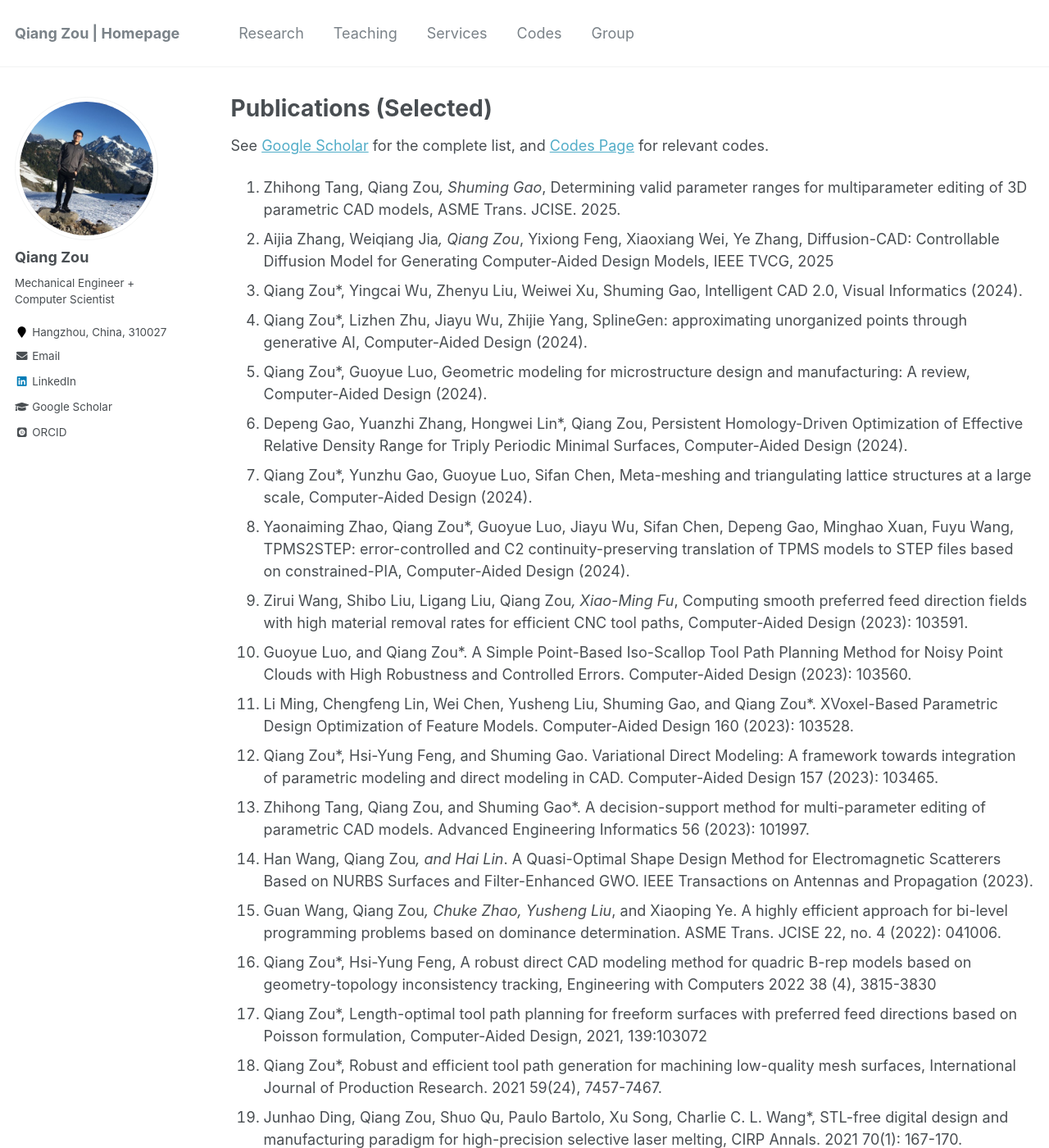
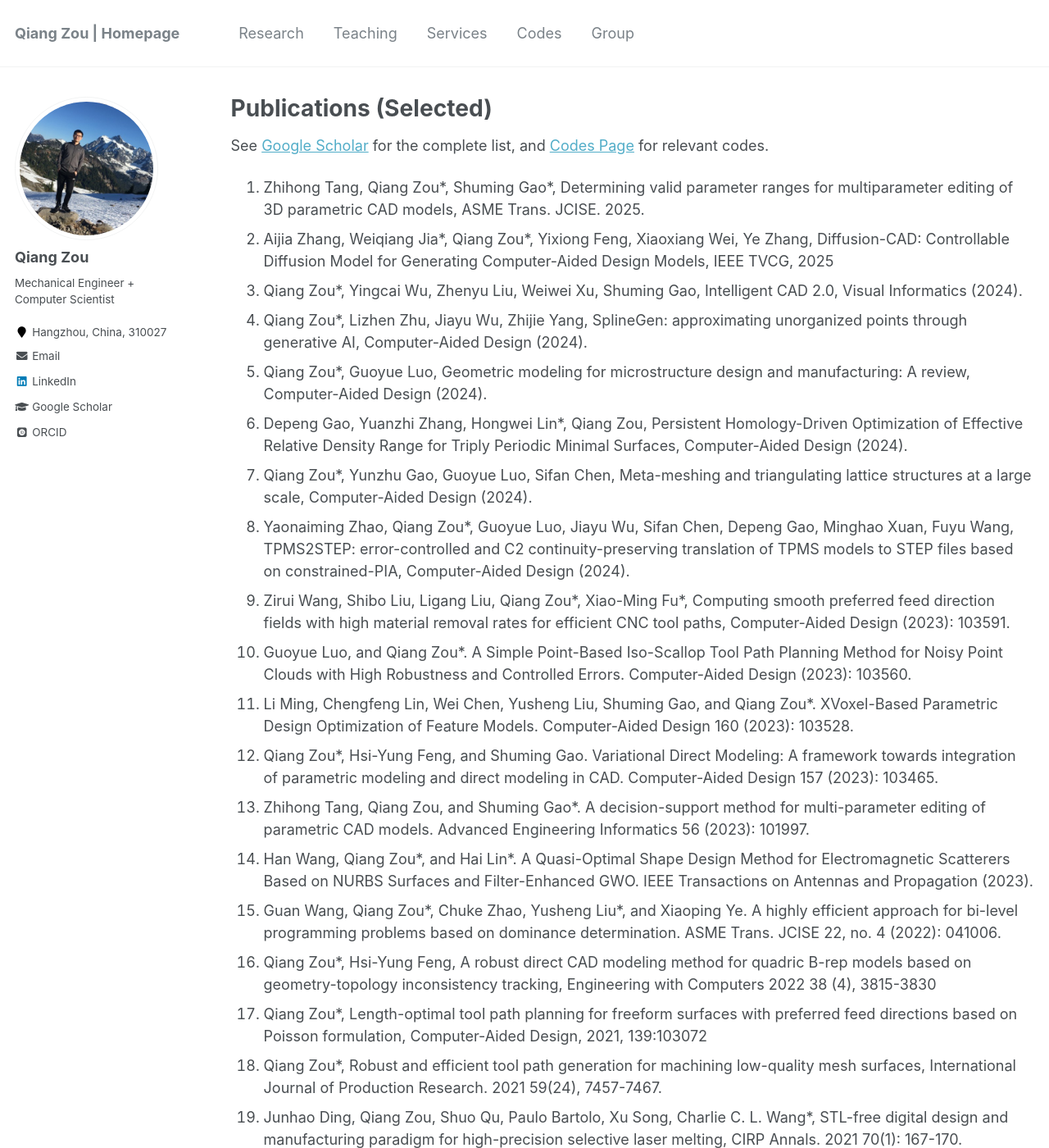
Before and after one commit to Qiang-Zou/Qiang-Zou.github.io, a Jekyll site: the page built from _pages/research.md, in a window 1280 px wide and 1400 px high. Shown: the whole window at 82% size. Built offline with Jekyll 4.4.1, drawn with Linux system fonts in a browser that asks for light colours; some web fonts are replaced; some of the changed text lies outside the part shown.

Commit message:
Update research.md

```diff
--- a/_pages/research.md
+++ b/_pages/research.md
@@ -14,28 +14,28 @@ Theses
 
 See [Google Scholar](https://scholar.google.com/citations?user=9FwFNqAAAAAJ&hl=en) for the complete list, and [Codes Page](https://qiang-zou.github.io//codes/) for relevant codes.
 
-1. Zhihong Tang, Qiang Zou*, Shuming Gao*, Determining valid parameter ranges for multiparameter editing of 3D parametric CAD models, ASME Trans. JCISE. 2025.
-1. Aijia Zhang, Weiqiang Jia*, Qiang Zou*, Yixiong Feng, Xiaoxiang Wei, Ye Zhang, Diffusion-CAD: Controllable Diffusion Model for Generating Computer-Aided Design Models, IEEE TVCG, 2025
-<!-- 1. Yimin Feng, Ping Ge, Yanli Shao, Qiang Zou*, and Yusheng Liu. UAF-Based Integration of Design and Simulation Model for System-of-Systems. Journal of Systems Engineering and Electronics 36, no. 1 (2025): 108-126.-->
-1. Qiang Zou*, Yingcai Wu, Zhenyu Liu, Weiwei Xu, Shuming Gao, Intelligent CAD 2.0, Visual Informatics (2024).
-1. Qiang Zou*, Lizhen Zhu, Jiayu Wu, Zhijie Yang, SplineGen: approximating unorganized points through generative AI, Computer-Aided Design (2024).
-1. Qiang Zou*, Guoyue Luo, Geometric modeling for microstructure design and manufacturing: A review, Computer-Aided Design (2024).
-1. Depeng Gao, Yuanzhi Zhang, Hongwei Lin*, Qiang Zou, Persistent Homology-Driven Optimization of Effective Relative Density Range for Triply Periodic Minimal Surfaces, Computer-Aided Design (2024).
-1. Qiang Zou*, Yunzhu Gao, Guoyue Luo, Sifan Chen, Meta-meshing and triangulating lattice structures at a large scale, Computer-Aided Design (2024).
-1. Yaonaiming Zhao, Qiang Zou*, Guoyue Luo, Jiayu Wu, Sifan Chen, Depeng Gao, Minghao Xuan, Fuyu Wang, TPMS2STEP: error-controlled and C2 continuity-preserving translation of TPMS models to STEP files based on constrained-PIA, Computer-Aided Design (2024).
-1. Zirui Wang, Shibo Liu, Ligang Liu, Qiang Zou*, Xiao-Ming Fu*, Computing smooth preferred feed direction fields with high material removal rates for efficient CNC tool paths, Computer-Aided Design (2023): 103591.
-1. Guoyue Luo, and Qiang Zou*. A Simple Point-Based Iso-Scallop Tool Path Planning Method for Noisy Point Clouds with High Robustness and Controlled Errors. Computer-Aided Design (2023): 103560.
-1. Li Ming, Chengfeng Lin, Wei Chen, Yusheng Liu, Shuming Gao, and Qiang Zou*. XVoxel-Based Parametric Design Optimization of Feature Models. Computer-Aided Design 160 (2023): 103528.
-1. Qiang Zou*, Hsi-Yung Feng, and Shuming Gao. Variational Direct Modeling: A framework towards integration of parametric modeling and direct modeling in CAD. Computer-Aided Design 157 (2023): 103465.
+1. Zhihong Tang, Qiang Zou\*, Shuming Gao\*, Determining valid parameter ranges for multiparameter editing of 3D parametric CAD models, ASME Trans. JCISE. 2025.
+1. Aijia Zhang, Weiqiang Jia\*, Qiang Zou\*, Yixiong Feng, Xiaoxiang Wei, Ye Zhang, Diffusion-CAD: Controllable Diffusion Model for Generating Computer-Aided Design Models, IEEE TVCG, 2025
+<!-- 1. Yimin Feng, Ping Ge, Yanli Shao, Qiang Zou\*, and Yusheng Liu. UAF-Based Integration of Design and Simulation Model for System-of-Systems. Journal of Systems Engineering and Electronics 36, no. 1 (2025): 108-126.-->
+1. Qiang Zou\*, Yingcai Wu, Zhenyu Liu, Weiwei Xu, Shuming Gao, Intelligent CAD 2.0, Visual Informatics (2024).
+1. Qiang Zou\*, Lizhen Zhu, Jiayu Wu, Zhijie Yang, SplineGen: approximating unorganized points through generative AI, Computer-Aided Design (2024).
+1. Qiang Zou\*, Guoyue Luo, Geometric modeling for microstructure design and manufacturing: A review, Computer-Aided Design (2024).
+1. Depeng Gao, Yuanzhi Zhang, Hongwei Lin\*, Qiang Zou, Persistent Homology-Driven Optimization of Effective Relative Density Range for Triply Periodic Minimal Surfaces, Computer-Aided Design (2024).
+1. Qiang Zou\*, Yunzhu Gao, Guoyue Luo, Sifan Chen, Meta-meshing and triangulating lattice structures at a large scale, Computer-Aided Design (2024).
+1. Yaonaiming Zhao, Qiang Zou\*, Guoyue Luo, Jiayu Wu, Sifan Chen, Depeng Gao, Minghao Xuan, Fuyu Wang, TPMS2STEP: error-controlled and C2 continuity-preserving translation of TPMS models to STEP files based on constrained-PIA, Computer-Aided Design (2024).
+1. Zirui Wang, Shibo Liu, Ligang Liu, Qiang Zou\*, Xiao-Ming Fu\*, Computing smooth preferred feed direction fields with high material removal rates for efficient CNC tool paths, Computer-Aided Design (2023): 103591.
+1. Guoyue Luo, and Qiang Zou\*. A Simple Point-Based Iso-Scallop Tool Path Planning Method for Noisy Point Clouds with High Robustness and Controlled Errors. Computer-Aided Design (2023): 103560.
+1. Li Ming, Chengfeng Lin, Wei Chen, Yusheng Liu, Shuming Gao, and Qiang Zou\*. XVoxel-Based Parametric Design Optimization of Feature Models. Computer-Aided Design 160 (2023): 103528.
+1. Qiang Zou\*, Hsi-Yung Feng, and Shuming Gao. Variational Direct Modeling: A framework towards integration of parametric modeling and direct modeling in CAD. Computer-Aided Design 157 (2023): 103465.
 1. Zhihong Tang, Qiang Zou, and Shuming Gao*. A decision-support method for multi-parameter editing of parametric CAD models. Advanced Engineering Informatics 56 (2023): 101997.
-1. Han Wang, Qiang Zou*, and Hai Lin*. A Quasi-Optimal Shape Design Method for Electromagnetic Scatterers Based on NURBS Surfaces and Filter-Enhanced GWO. IEEE Transactions on Antennas and Propagation (2023).
+1. Han Wang, Qiang Zou\*, and Hai Lin\*. A Quasi-Optimal Shape Design Method for Electromagnetic Scatterers Based on NURBS Surfaces and Filter-Enhanced GWO. IEEE Transactions on Antennas and Propagation (2023).
 <!-- 1. Jincheng Mei, Qiang Zou. 3D CAD: Historical Development and Trends. CCF Communications (2023):10. -->
-<!-- 1. Ziheng Bao, Wu liu, and Qiang Zou*. Parallel Inverse Evaluation of NURBS Surfaces Based on Matrix Representation. Journal of Computer-Aided Design & Computer Graphics (2023):35. -->
-<!-- 1. Yimin Feng, Chenchu Zhou, Qiang Zou*, Yusheng Liu*, Jiyuan Lyu, Xinfeng Wu. A goal-based approach for modeling and simulation of different types of system-of-systems. Journal of Systems Engineering and Electronics (2023):34(3), 627-640. -->
-<!-- 1. Yimin Feng, Qiang Zou*, Chenchu Zhou, Yusheng Liu*, Qibo Peng. Ontology-Based Architecture Process of System-of-Systems: From Capability Development to Operational Modeling. Journal of Systems Engineering and Electronics (2023):13(9), 5419. -->
+<!-- 1. Ziheng Bao, Wu liu, and Qiang Zou\*. Parallel Inverse Evaluation of NURBS Surfaces Based on Matrix Representation. Journal of Computer-Aided Design & Computer Graphics (2023):35. -->
+<!-- 1. Yimin Feng, Chenchu Zhou, Qiang Zou\*, Yusheng Liu\*, Jiyuan Lyu, Xinfeng Wu. A goal-based approach for modeling and simulation of different types of system-of-systems. Journal of Systems Engineering and Electronics (2023):34(3), 627-640. -->
+<!-- 1. Yimin Feng, Qiang Zou\*, Chenchu Zhou, Yusheng Liu\*, Qibo Peng. Ontology-Based Architecture Process of System-of-Systems: From Capability Development to Operational Modeling. Journal of Systems Engineering and Electronics (2023):13(9), 5419. -->
 <!-- 1. Qiang Zou*. A note on solid modeling: history, state of the art, future. Journal of Graphics, 2022, 43(6): 987-1001. -->
 <!-- 1. MA Hong-yu , SHEN Li-yong*, JIANG Xin , ZOU Qiang , YUAN Chun-ming. A survey of path planning and feedrate interpolation in computer numerical control. Journal of Graphics, 2022, 43(6): 967-986. -->
-1. Guan Wang, Qiang Zou*, Chuke Zhao, Yusheng Liu*, and Xiaoping Ye. A highly efficient approach for bi-level programming problems based on dominance determination. ASME Trans. JCISE 22, no. 4 (2022): 041006.
+1. Guan Wang, Qiang Zou\*, Chuke Zhao, Yusheng Liu\*, and Xiaoping Ye. A highly efficient approach for bi-level programming problems based on dominance determination. ASME Trans. JCISE 22, no. 4 (2022): 041006.
 1. Qiang Zou*, Hsi-Yung Feng, A robust direct CAD modeling method for quadric B-rep models based on geometry-topology inconsistency tracking, Engineering with Computers 2022 38 (4), 3815-3830
 1. Qiang Zou*, Length-optimal tool path planning for freeform surfaces with preferred feed directions based on Poisson formulation, Computer-Aided Design, 2021, 139:103072
 1. Qiang Zou*, Robust and efficient tool path generation for machining low-quality mesh surfaces, International Journal of Production Research. 2021 59(24), 7457-7467.
@@ -52,32 +52,32 @@ See [Google Scholar](https://scholar.google.com/citations?user=9FwFNqAAAAAJ&hl=e
 <!-- 1. Jibin Zhao*, Bo Zhong, Qiang Zou, Honjun Liu, Tool orientation planning for five-axis CNC machining of open free-form surfaces. Journal of Systems Science and Complexity 26 (5) (2013) 667–675. -->
 
 ### Highlights: AI+Design
-* Qiang Zou*, Yingcai Wu, Zhenyu Liu, Weiwei Xu, Shuming Gao, Intelligent CAD 2.0, Visual Informatics (2024).
-* Aijia Zhang, Weiqiang Jia*, Qiang Zou*, Yixiong Feng, Xiaoxiang Wei, Ye Zhang, Diffusion-CAD: Controllable Diffusion Model for Generating Computer-Aided Design Models, IEEE TVCG, 2025
-* Qiang Zou*, Lizhen Zhu, Jiayu Wu, Zhijie Yang, SplineGen: approximating unorganized points through generative AI, Computer-Aided Design (2024).
+* Qiang Zou\*, Yingcai Wu, Zhenyu Liu, Weiwei Xu, Shuming Gao, Intelligent CAD 2.0, Visual Informatics (2024).
+* Aijia Zhang, Weiqiang Jia\*, Qiang Zou\*, Yixiong Feng, Xiaoxiang Wei, Ye Zhang, Diffusion-CAD: Controllable Diffusion Model for Generating Computer-Aided Design Models, IEEE TVCG, 2025
+* Qiang Zou\*, Lizhen Zhu, Jiayu Wu, Zhijie Yang, SplineGen: approximating unorganized points through generative AI, Computer-Aided Design (2024).
 
 ### Highlights: Microstructure Modeling
-* Qiang Zou*, Guoyue Luo, Geometric modeling for microstructure design and manufacturing: A review, Computer-Aided Design (2024).
-* Qiang Zou*, Yunzhu Gao, Guoyue Luo, Sifan Chen, Meta-meshing and triangulating lattice structures at a large scale, Computer-Aided Design (2024).
-* Yaonaiming Zhao, Qiang Zou*, Guoyue Luo, Jiayu Wu, Sifan Chen, Depeng Gao, Minghao Xuan, Fuyu Wang, TPMS2STEP: error-controlled and C2 continuity-preserving translation of TPMS models to STEP files based on constrained-PIA, Computer-Aided Design (2024).
+* Qiang Zou\*, Guoyue Luo, Geometric modeling for microstructure design and manufacturing: A review, Computer-Aided Design (2024).
+* Qiang Zou\*, Yunzhu Gao, Guoyue Luo, Sifan Chen, Meta-meshing and triangulating lattice structures at a large scale, Computer-Aided Design (2024).
+* Yaonaiming Zhao, Qiang Zou\*, Guoyue Luo, Jiayu Wu, Sifan Chen, Depeng Gao, Minghao Xuan, Fuyu Wang, TPMS2STEP: error-controlled and C2 continuity-preserving translation of TPMS models to STEP files based on constrained-PIA, Computer-Aided Design (2024).
 * Junhao Ding, Qiang Zou, Shuo Qu, Paulo Bartolo, Xu Song, Charlie C. L. Wang*, STL-free digital design and manufacturing paradigm for high-precision selective laser melting, CIRP Annals. 2021 70(1): 167-170.
 
 ### Highlights: Tool Path Generation (Iso-Level Method)
-* Zirui Wang, Shibo Liu, Ligang Liu, Qiang Zou*, Xiao-Ming Fu*, Computing smooth preferred feed direction fields with high material removal rates for efficient CNC tool paths, Computer-Aided Design (2023): 103591.
+* Zirui Wang, Shibo Liu, Ligang Liu, Qiang Zou\*, Xiao-Ming Fu\*, Computing smooth preferred feed direction fields with high material removal rates for efficient CNC tool paths, Computer-Aided Design (2023): 103591.
 * Qiang Zou*, Length-optimal tool path planning for freeform surfaces with preferred feed directions based on Poisson formulation, Computer-Aided Design, 2021, 139:103072
 * Qiang Zou*, Robust and efficient tool path generation for machining low-quality mesh surfaces, International Journal of Production Research. 2021 59(24), 7457-7467.
 * Qiang Zou, Juyong Zhang*, Bailin Deng, Jibin Zhao, Iso-level tool path planning for free-form surfaces, Computer-Aided Design 53 (11) (2014) 117–125.
 * Qiang Zou, Jibin Zhao*, Iso-parametric tool-path planning for point clouds, Computer-Aided Design 45 (11) (2013) 1459–1468.
 
 ### Highlights: Direct Modeling
-* Zhihong Tang, Qiang Zou*, Shuming Gao*, Determining valid parameter ranges for multiparameter editing of 3D parametric CAD models, ASME Trans. JCISE. 2025.
-* Qiang Zou*, Hsi-Yung Feng, and Shuming Gao. Variational Direct Modeling: A framework towards integration of parametric modeling and direct modeling in CAD. Computer-Aided Design 157 (2023): 103465.
+* Zhihong Tang, Qiang Zou\*, Shuming Gao\*, Determining valid parameter ranges for multiparameter editing of 3D parametric CAD models, ASME Trans. JCISE. 2025.
+* Qiang Zou\*, Hsi-Yung Feng, and Shuming Gao. Variational Direct Modeling: A framework towards integration of parametric modeling and direct modeling in CAD. Computer-Aided Design 157 (2023): 103465.
 * Qiang Zou*, Hsi-Yung Feng, A robust direct CAD modeling method for quadric B-rep models based on geometry-topology inconsistency tracking, Engineering with Computers 2022 38 (4), 3815-3830
 * Qiang Zou, Hsi-Yung Feng*, A decision-support method for information inconsistency resolution in direct modeling of CAD models, Advanced Engineering Informatics. 44 (2020) 101087.
 * Qiang Zou, Hsi-Yung Feng*, Push-pull direct modeling of solid CAD models, Advances in Engineering Software 127 (2019): 59-69.
 
 ### Highlights: Physical Modeling (XVoxel Method)
-* Li Ming, Chengfeng Lin, Wei Chen, Yusheng Liu, Shuming Gao, and Qiang Zou*. XVoxel-Based Parametric Design Optimization of Feature Models. Computer-Aided Design 160 (2023): 103528.
+* Li Ming, Chengfeng Lin, Wei Chen, Yusheng Liu, Shuming Gao, and Qiang Zou\*. XVoxel-Based Parametric Design Optimization of Feature Models. Computer-Aided Design 160 (2023): 103528.
 
 
 ## Awards (Selected)
```
